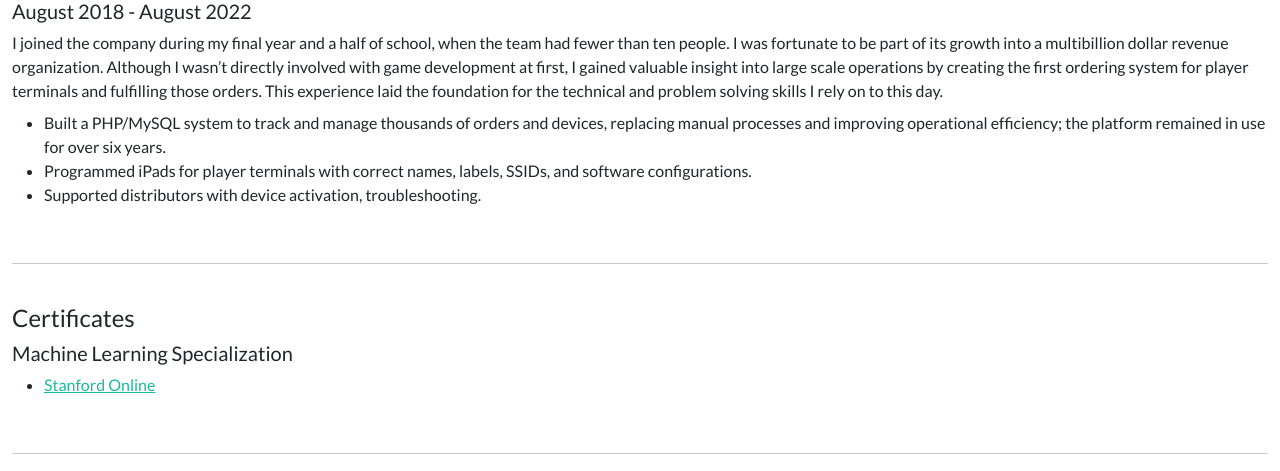
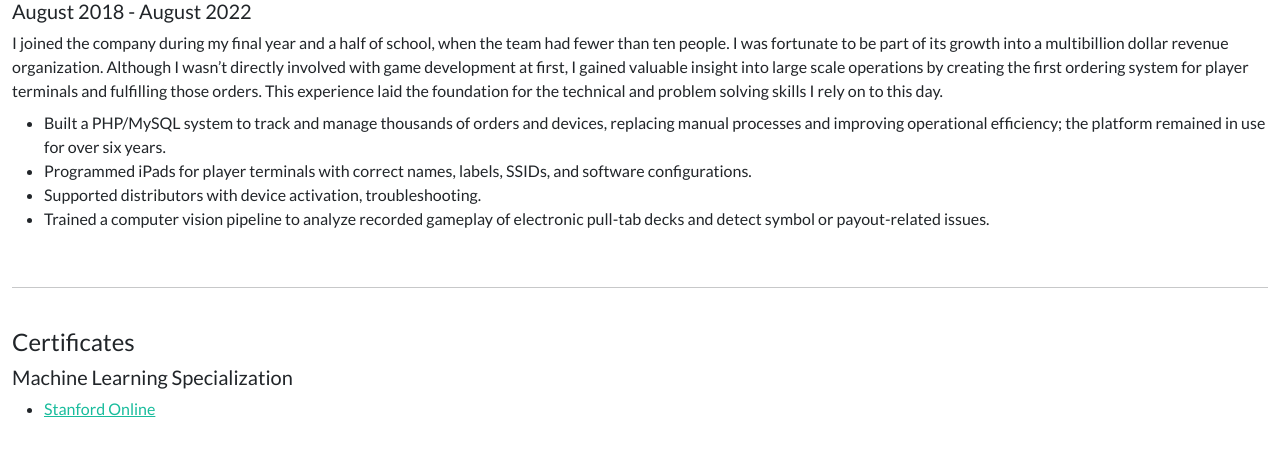
Before and after one commit to drewgiffin/drewgiffindev, a Django app: template core/templates/experience.html in a window 1280 px wide. Shown: the part 1456-1927 px from the top of the page. Run offline with Django 4.2, Linux system fonts and the light colour scheme; the template is opened without the code that fills it, so the values that code supplies are empty; some libraries are stand-ins or nearby versions.

Commit message:
Added machine learning engineer resume

```diff
--- a/core/templates/experience/software-engineer.html
+++ b/core/templates/experience/software-engineer.html
@@ -5,4 +5,5 @@
     <li>Built a PHP/MySQL system to track and manage thousands of orders and devices, replacing manual processes and improving operational efficiency; the platform remained in use for over six years.</li>
     <li>Programmed iPads for player terminals with correct names, labels, SSIDs, and software configurations.</li>
     <li>Supported distributors with device activation, troubleshooting.</li>
+    <li>Trained a computer vision pipeline to analyze recorded gameplay of electronic pull-tab decks and detect symbol or payout-related issues.</li>
 </ul>
--- a/core/templates/navbar/resumes.html
+++ b/core/templates/navbar/resumes.html
@@ -2,6 +2,7 @@
 <li class="nav-item dropdown">
     <a class="nav-link dropdown-toggle" data-bs-toggle="dropdown" href="#" role="button" aria-haspopup="true" aria-expanded="false">Resumes</a>
     <div class="dropdown-menu">
+        <a class="dropdown-item" href="{% static 'documents/DrewGiffinResumeMachineLearningEngineer.pdf' %}" target="_blank">Machine Learning Engineer</a>
         <a class="dropdown-item" href="{% static 'documents/DrewGiffinResumeSoftwareEngineer.pdf' %}" target="_blank">Software Engineer</a>
         <a class="dropdown-item" href="{% static 'documents/DrewGiffinResumeMathematician.pdf' %}" target="_blank">Mathematician</a>
     </div>
```
Also changed, not shown: 2 other files.
